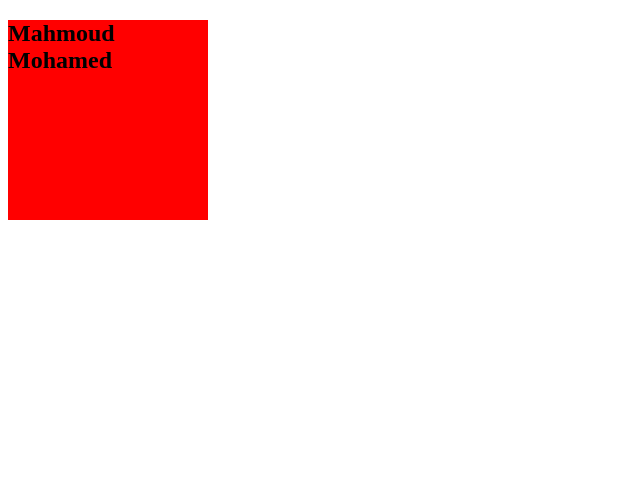
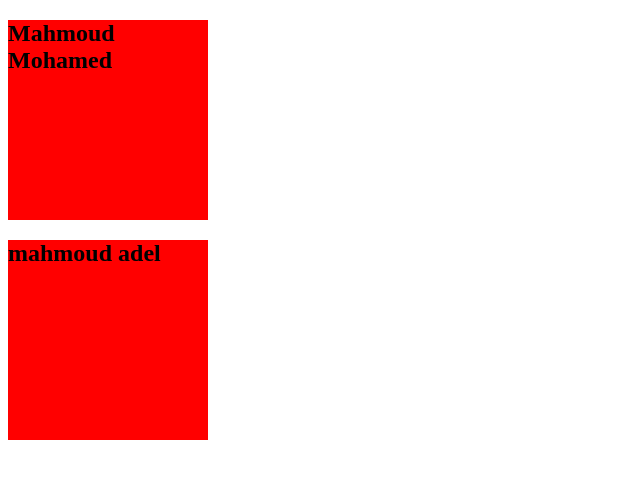
Before and after one commit to MohamedWalid0/my_repo, a plain HTML site: page new_repo/index.html in a window 1280 px wide. Shown: the whole page, without its empty margins (0-640 px from the left). Drawn offline with Linux system fonts and the light colour scheme.

Commit message:
mahmoud adel edit

```diff
--- a/new_repo/index.html
+++ b/new_repo/index.html
@@ -11,5 +11,11 @@
             <h1>Mahmoud Mohamed </h1>
         </div>
     </section>
+
+        <section id="mahmoud-adel-sec">
+            <div style="width: 200px; height: 200px; background-color: red;">
+                <h1>mahmoud adel</h1>
+            </div>
+        </section>
 </body>
 </html>
```
